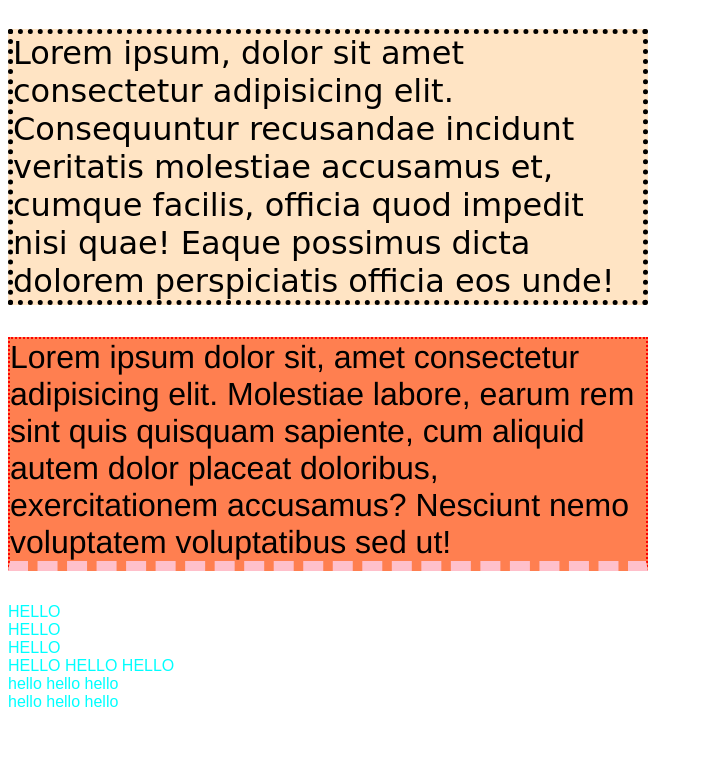
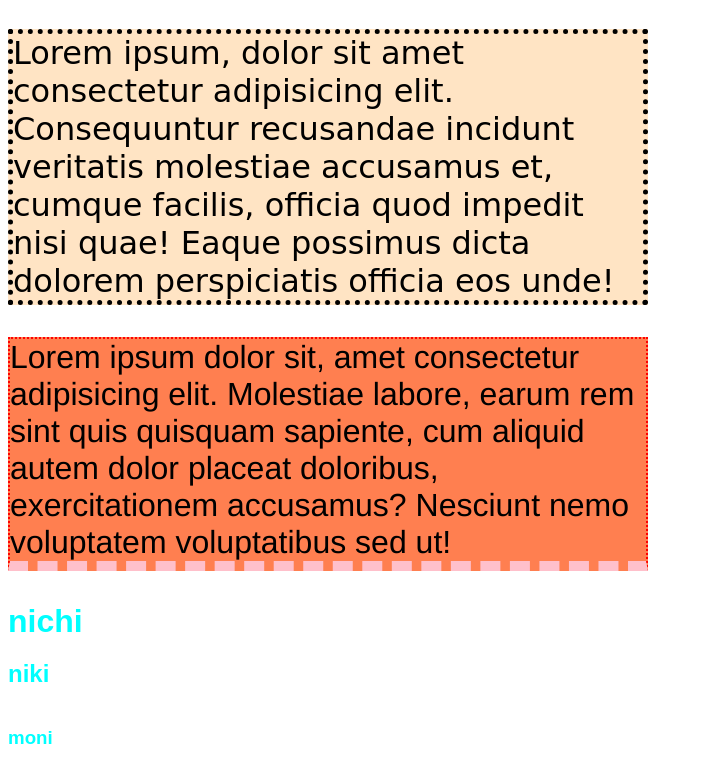
Before and after one commit to Moneesh143/HTML-CS-2, a plain HTML site: page index.html in a window 1280 px wide. Shown: the part 801-1576 px from the top of the page, without its empty margins (0-703 px from the left). Before the commit the page ends 1520 px from the top, so only its background shows below. Drawn offline with Linux system fonts and the light colour scheme.

Commit message:
second commit

```diff
--- a/css/style.css
+++ b/css/style.css
@@ -33,8 +33,12 @@ p {
 }
 
 .d-inline {
-  display: inline !important;
+  display: inline;
 }
 .d-block {
-  display: block !important;
+  display: block;
 }
+.d-inline-block {
+  display: inline-block;
+  width: 50%;
+}
--- a/index.html
+++ b/index.html
@@ -38,22 +38,10 @@
         voluptatibus sed ut!
       </p>
     </div>
-    <div class="d-inline">HELLO</div>
-    <div class="d-block">HELLO</div>
-    <div>HELLO</div>
-    <div></div>
-    <div class="d-inline">HELLO</div>
-    <div class="d-inline">HELLO</div>
-    <div class="d-inline">HELLO</div>
     <div>
-      <span>hello</span>
-      <span>hello</span>
-      <span>hello</span>
-    </div>
-    <div class="d-block">
-      <span>hello</span>
-      <span>hello</span>
-      <span>hello</span>
+      <h1 class="d-inline">nichi</h1>
+      <h2 class="d-block">niki</h2>
+      <h3 class="d-inline-block">moni</h3>
     </div>
   </body>
 </html>
```
